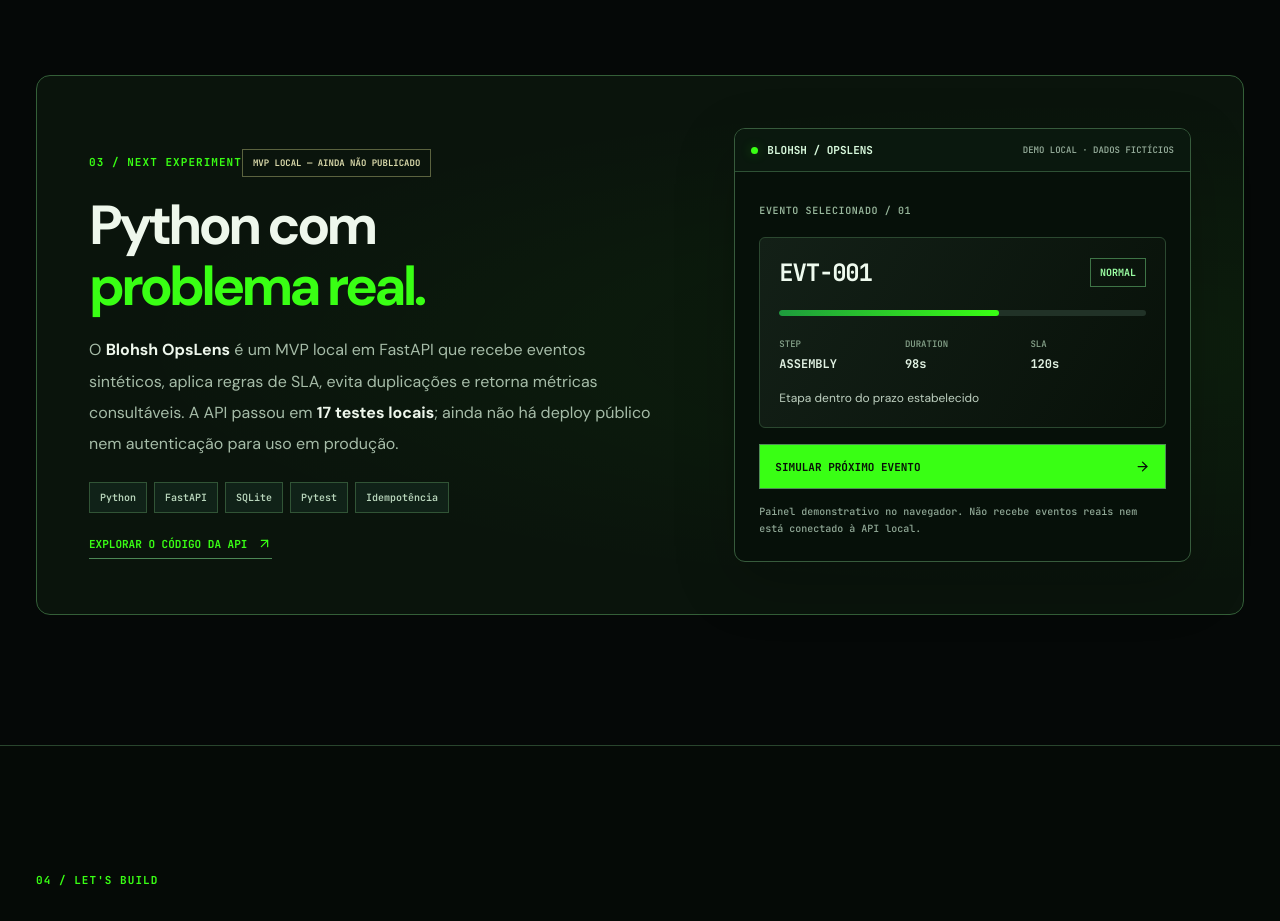
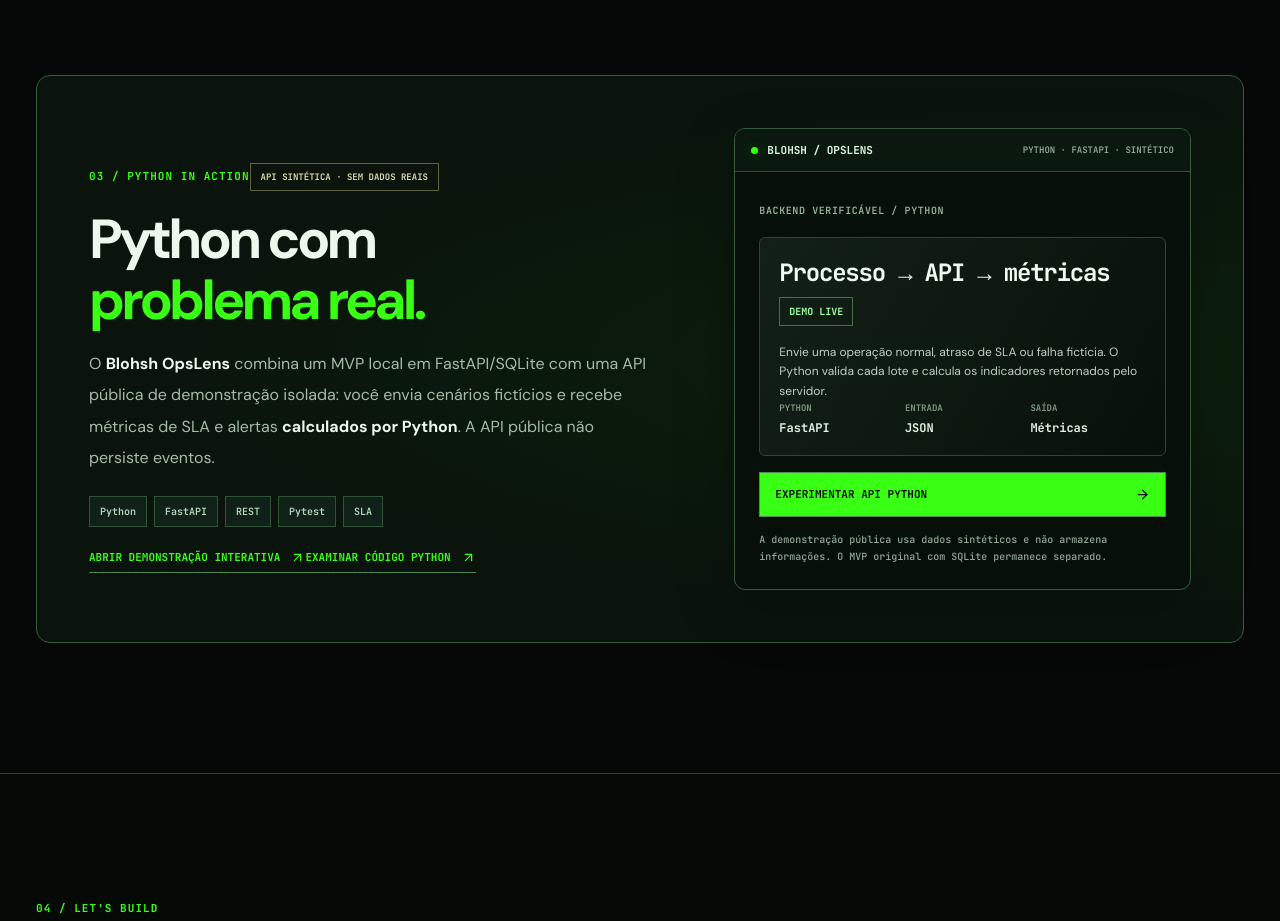
Before and after one commit to gustavormartins/gustavormartins.github.io, a Next.js app: page / in a window 1280 px wide. Shown: the part 3580-4501 px from the top of the page. Built offline with nearby package versions, Linux system fonts and the light colour scheme.

Commit message:
feat(opslens): replace fake local animation with link to real FastAPI demo

```diff
--- a/app/page.tsx
+++ b/app/page.tsx
@@ -99,33 +99,22 @@ function SalinhaDiagram() {
 
 
 // This is a local, synthetic UI demonstration, NOT a live API connection.
-const demoEvents = [
-  { event: "EVT-001", stage: "ASSEMBLY", duration: "98s", sla: "120s", type: "NORMAL", message: "Etapa dentro do prazo estabelecido", incident: false },
-  { event: "EVT-002", stage: "INSPECTION", duration: "184s", sla: "120s", type: "SLA BREACHED", message: "Duração ultrapassou o SLA sintético", incident: true },
-  { event: "EVT-003", stage: "PACKAGING", duration: "45s", sla: "120s", type: "PROCESS FAILED", message: "Falha fictícia reportada no processo", incident: true },
-] as const;
-
 function OpsLensDemo() {
-  const [position, setPosition] = useState(0);
-  const current = demoEvents[position];
   return (
-    <div className="ops-panel" aria-label="Simulador sintético do OpsLens">
+    <div className="ops-panel" aria-label="Introdução à demonstração real do OpsLens">
       <div className="ops-head">
-        <span><span className="ops-led" aria-hidden="true" /> BLOHSH / OPSLENS</span>
-        <small>DEMO LOCAL · DADOS FICTÍCIOS</small>
+        <span><span className="ops-led" aria-hidden="true"/> BLOHSH / OPSLENS</span>
+        <small>PYTHON · FASTAPI · SINTÉTICO</small>
       </div>
       <div className="ops-body">
-        <span className="ops-mini-label">EVENTO SELECIONADO / 0{position + 1}</span>
-        <motion.div key={current.event} initial={{opacity:0,y:9}} animate={{opacity:1,y:0}} transition={{duration:.3}} className="ops-event" role="status" aria-live="polite" aria-atomic="true">
-          <div className="ops-event-heading"><strong>{current.event}</strong><span className={current.incident ? "ops-alert" : "ops-success"}>{current.type}</span></div>
-          <div className="ops-meter"><span style={{width: current.incident ? "96%" : "60%"}} /></div>
-          <div className="ops-data"><span>STEP <b>{current.stage}</b></span><span>DURATION <b>{current.duration}</b></span><span>SLA <b>{current.sla}</b></span></div>
-          <p>{current.message}</p>
-        </motion.div>
-        <button className="ops-next" type="button" onClick={() => setPosition(p => (p + 1) % demoEvents.length)}>
-          SIMULAR PRÓXIMO EVENTO <ArrowRight size={15} aria-hidden="true" />
-        </button>
-        <p className="ops-disclaimer">Painel demonstrativo no navegador. Não recebe eventos reais nem está conectado à API local.</p>
+        <span className="ops-mini-label">BACKEND VERIFICÁVEL / PYTHON</span>
+        <div className="ops-event">
+          <div className="ops-event-heading"><strong>Processo → API → métricas</strong><span className="ops-success">DEMO LIVE</span></div>
+          <p>Envie uma operação normal, atraso de SLA ou falha fictícia. O Python valida cada lote e calcula os indicadores retornados pelo servidor.</p>
+          <div className="ops-data"><span>PYTHON <b>FastAPI</b></span><span>ENTRADA <b>JSON</b></span><span>SAÍDA <b>Métricas</b></span></div>
+        </div>
+        <Link className="ops-next" href="/opslens/">EXPERIMENTAR API PYTHON <ArrowRight size={15} aria-hidden="true"/></Link>
+        <p className="ops-disclaimer">A demonstração pública usa dados sintéticos e não armazena informações. O MVP original com SQLite permanece separado.</p>
       </div>
     </div>
   );
@@ -192,7 +181,7 @@ function Portfolio() {
 
         <section id="python-lab" className="section-block container python-section">
           <Reveal className="python-panel">
-            <div className="python-info"><div className="section-index">03 / NEXT EXPERIMENT</div><span className="plan-badge">MVP LOCAL — AINDA NÃO PUBLICADO</span><h2>Python com<br/><em>problema real.</em></h2><p>O <strong>Blohsh OpsLens</strong> é um MVP local em FastAPI que recebe eventos sintéticos, aplica regras de SLA, evita duplicações e retorna métricas consultáveis. A API passou em <strong>17 testes locais</strong>; ainda não há deploy público nem autenticação para uso em produção.</p><div className="chip-row"><span>Python</span><span>FastAPI</span><span>SQLite</span><span>Pytest</span><span>Idempotência</span></div><a className="ops-source-link" href="https://github.com/gustavormartins/gustavormartins.github.io/tree/feature/portfolio-next-motion/labs/opslens" target="_blank" rel="noopener noreferrer">EXPLORAR O CÓDIGO DA API <ArrowUpRight size={15} /></a></div>
+            <div className="python-info"><div className="section-index">03 / PYTHON IN ACTION</div><span className="plan-badge">API SINTÉTICA · SEM DADOS REAIS</span><h2>Python com<br/><em>problema real.</em></h2><p>O <strong>Blohsh OpsLens</strong> combina um MVP local em FastAPI/SQLite com uma API pública de demonstração isolada: você envia cenários fictícios e recebe métricas de SLA e alertas <strong>calculados por Python</strong>. A API pública não persiste eventos.</p><div className="chip-row"><span>Python</span><span>FastAPI</span><span>REST</span><span>Pytest</span><span>SLA</span></div><div className="ops-home-links"><Link className="ops-source-link ops-primary-link" href="/opslens/">ABRIR DEMONSTRAÇÃO INTERATIVA <ArrowUpRight size={15} aria-hidden="true"/></Link><a className="ops-source-link" href="https://github.com/gustavormartins/gustavormartins.github.io/tree/main/labs/opslens" target="_blank" rel="noopener noreferrer">EXAMINAR CÓDIGO PYTHON <ArrowUpRight size={15} /></a></div></div>
             <OpsLensDemo />
           </Reveal>
         </section>
```
